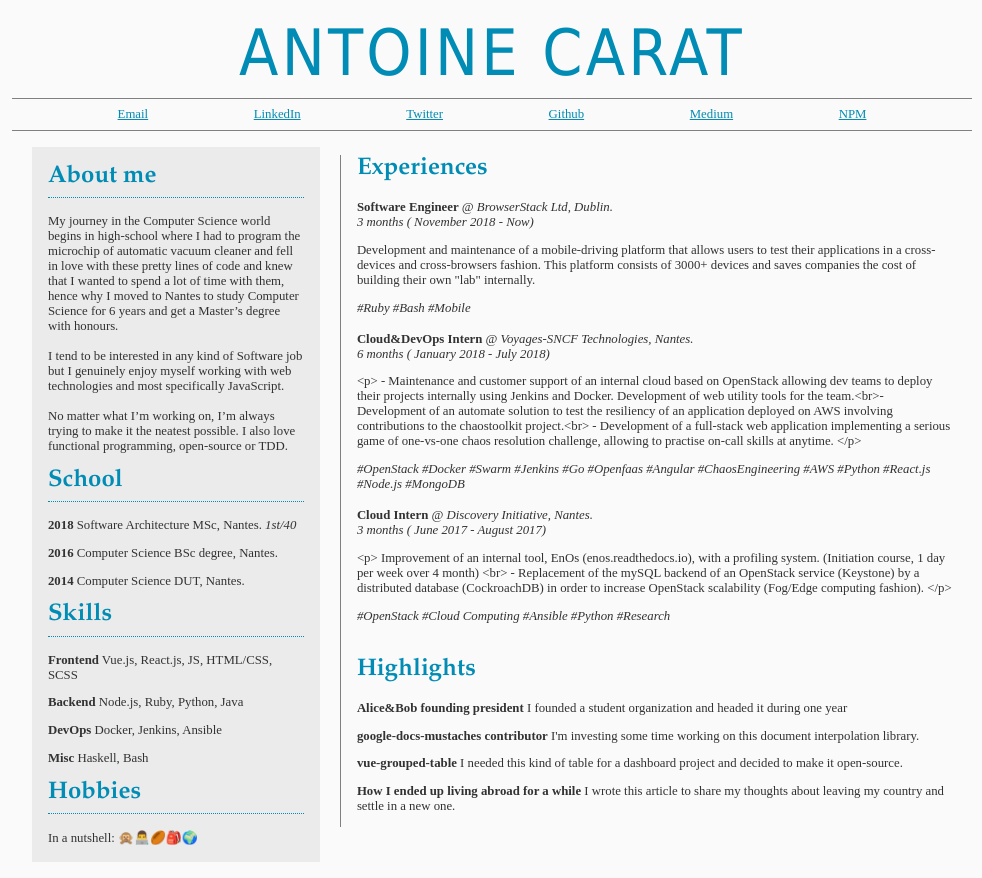
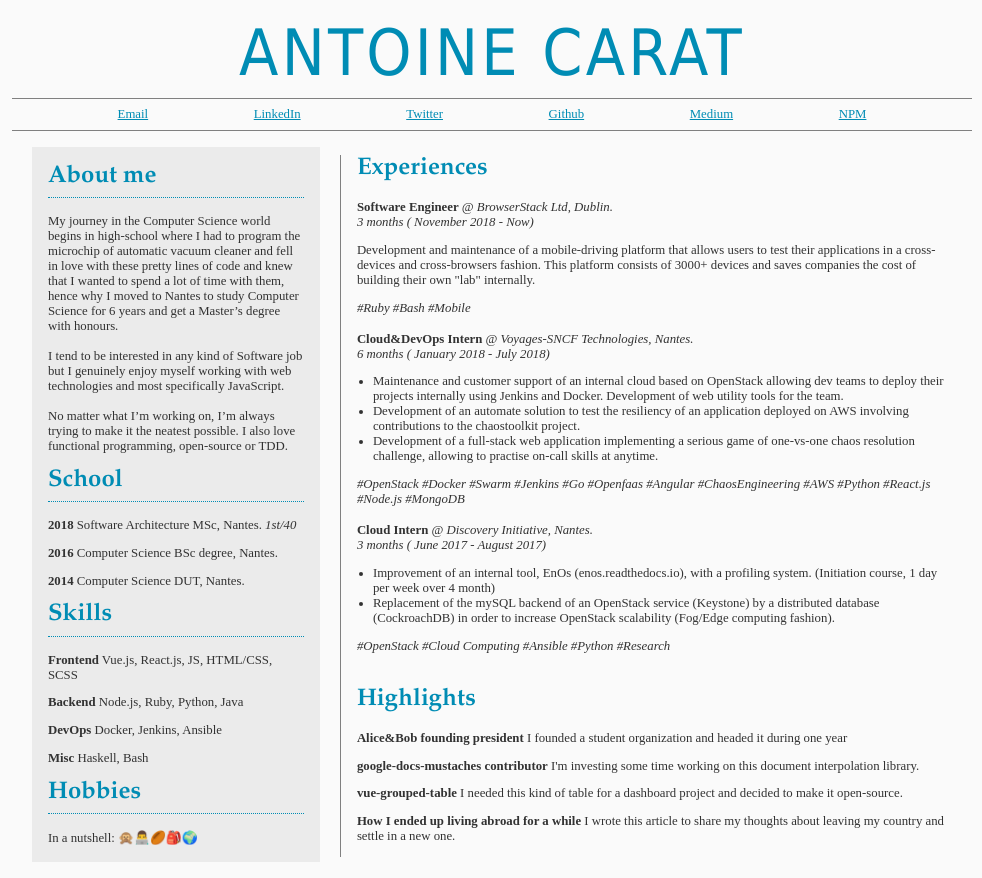
Before and after one commit to antoinecarat/antoinecarat.eu, a Vue app: page / in a window 1280 px wide. Shown: the whole page, without its empty margins (148-1130 px from the left). Built offline with nearby package versions, Linux system fonts and the light colour scheme.

Commit message:
Make experience description an array

```diff
--- a/src/components/Experience/DetailedExperience.vue
+++ b/src/components/Experience/DetailedExperience.vue
@@ -10,11 +10,16 @@
       <div class="description" slot="right">
         <h2>About the company</h2>
         <p class="companydescription">
-          {{ experience.company.description }} <i><a :href="experience.company.website">Learn more</a></i>
+          {{ experience.company.description }} <i><a target="_blank" :href="experience.company.website">Learn more</a></i>
         </p>
         <h2>About my role</h2>
-        <p class="roledescription">
-
+        <p v-if="experience.role.description.length == 1">
+          {{ experience.role.description[0] }}
+        </p>
+        <p v-else>
+          <ul>
+            <li v-for="item in experience.role.description" :key="item">{{ item }}</li>
+          </ul>
         </p>
       </div>
     </SlidingDoors>
--- a/src/components/Experience/Experience.vue
+++ b/src/components/Experience/Experience.vue
@@ -5,7 +5,14 @@
       <span class="jobtitle">{{ experience.jobtitle }}</span> <span class="company">@ {{ experience.company.name }}.</span>
     </p>
     <p class="dates"> {{ monthsBetween(new Date(experience.startdate), new Date(experience.enddate || Date())) }} months ( {{ new Date(experience.startdate).toLocaleDateString("en-US", {month: 'long', year: 'numeric'}) }}  - {{ experience.enddate && new Date(experience.enddate).toLocaleDateString("en-US", {month: 'long', year: 'numeric'}) || 'Now' }})</p>
-    <p>{{ experience.description }}</p>
+    <p v-if="experience.role.description.length == 1">
+      {{ experience.role.description[0] }}
+    </p>
+    <p v-else>
+      <ul>
+        <li v-for="item in experience.role.description" :key="item">{{ item }}</li>
+      </ul>
+    </p>
     <div class="tags"> {{experience.tags.map( e => `#${e}`).join(' ')}} </div>
   </div>
 </template>
@@ -89,6 +96,9 @@
       margin-top: 0;
       font-style: italic;
     }
+    ul {
+      padding-left: 1rem;
+    }
     .tags {
       font-style: italic;
     }
--- a/src/components/Experience/experiences.json
+++ b/src/components/Experience/experiences.json
@@ -2,28 +2,32 @@
   "experiences": [
     {
       "jobtitle": "Software Engineer",
+      "startdate": "Mon Nov 05 2018 09:00:00 GMT+0000",
+      "enddate": null,
       "company": {
         "name": "BrowserStack Ltd, Dublin",
         "logo": "/static/img/bs-logo.jpg",
         "website": "https://browserstack.com",
         "description": "BrowserStack is the most reliable mobile app and browser testing platform, enaling developers to test their apps (web or mobile) over different model, different OS and different version."
       },
-      "startdate": "Mon Nov 05 2018 09:00:00 GMT+0000",
-      "enddate": null,
-      "description": "Development and maintenance of a mobile-driving platform that allows users to test their applications in a cross-devices and cross-browsers fashion. This platform consists of 3000+ devices and saves companies the cost of building their own \"lab\" internally.",
+      "role": {
+        "description": ["Development and maintenance of a mobile-driving platform that allows users to test their applications in a cross-devices and cross-browsers fashion. This platform consists of 3000+ devices and saves companies the cost of building their own \"lab\" internally."]
+      },
       "tags": ["Ruby", "Bash", "Mobile"]
     },
     {
       "jobtitle": "Cloud&DevOps Intern",
+      "startdate": "Mon Jan 18 2018 09:00:00 GMT+0000",
+      "enddate": "Fri Jul 13 2018 17:00:00 GMT+0000",
       "company": {
         "name": "Voyages-SNCF Technologies, Nantes",
         "logo": "/static/img/oui-logo.jpg",
         "website": "https://ouitalk.oui.sncf/groupe",
         "description": "Voyages-SNCF Technologies — now rebranded 'E-Voyageur Technologies' — is part of the group Oui.sncf which is the first european train tickets retailer. VSCT acts as the primary provider of software and infrastructure for the group."
       },
-      "startdate": "Mon Jan 18 2018 09:00:00 GMT+0000",
-      "enddate": "Fri Jul 13 2018 17:00:00 GMT+0000",
-      "description": "<p> - Maintenance and customer support of an internal cloud based on OpenStack allowing dev teams to deploy their projects internally using Jenkins and Docker. Development of web utility tools for the team.<br>- Development of an automate solution to test the resiliency of an application deployed on AWS involving contributions to the chaostoolkit project.<br> - Development of a full-stack web application implementing a serious game of one-vs-one chaos resolution challenge, allowing to practise on-call skills at anytime. </p>",
+      "role": {
+        "description": ["Maintenance and customer support of an internal cloud based on OpenStack allowing dev teams to deploy their projects internally using Jenkins and Docker. Development of web utility tools for the team.", "Development of an automate solution to test the resiliency of an application deployed on AWS involving contributions to the chaostoolkit project.", "Development of a full-stack web application implementing a serious game of one-vs-one chaos resolution challenge, allowing to practise on-call skills at anytime."]
+      },
       "tags": ["OpenStack", "Docker", "Swarm", "Jenkins", "Go", "Openfaas", "Angular", "ChaosEngineering", "AWS", "Python", "React.js", "Node.js", "MongoDB"]
     },
     {
@@ -36,7 +40,9 @@
       },
       "startdate": "Mon Jun 19 2017 09:00:00 GMT+0000",
       "enddate": "Fri Aug 25 2017 17:00:00 GMT+0000",
-      "description": "<p>  Improvement  of  an  internal  tool,  EnOs  (enos.readthedocs.io),  with  a profiling system. (Initiation course, 1 day per week over 4 month) <br> - Replacement of the mySQL backend of an OpenStack service (Keystone) by a distributed database (CockroachDB) in order to increase OpenStack scalability (Fog/Edge computing fashion). </p>",
+      "role": {
+        "description": ["Improvement  of  an  internal  tool,  EnOs  (enos.readthedocs.io),  with  a profiling system. (Initiation course, 1 day per week over 4 month)", "Replacement of the mySQL backend of an OpenStack service (Keystone) by a distributed database (CockroachDB) in order to increase OpenStack scalability (Fog/Edge computing fashion)."]
+      },
       "tags": ["OpenStack", "Cloud Computing", "Ansible", "Python", "Research"]
     }
   ]
```
